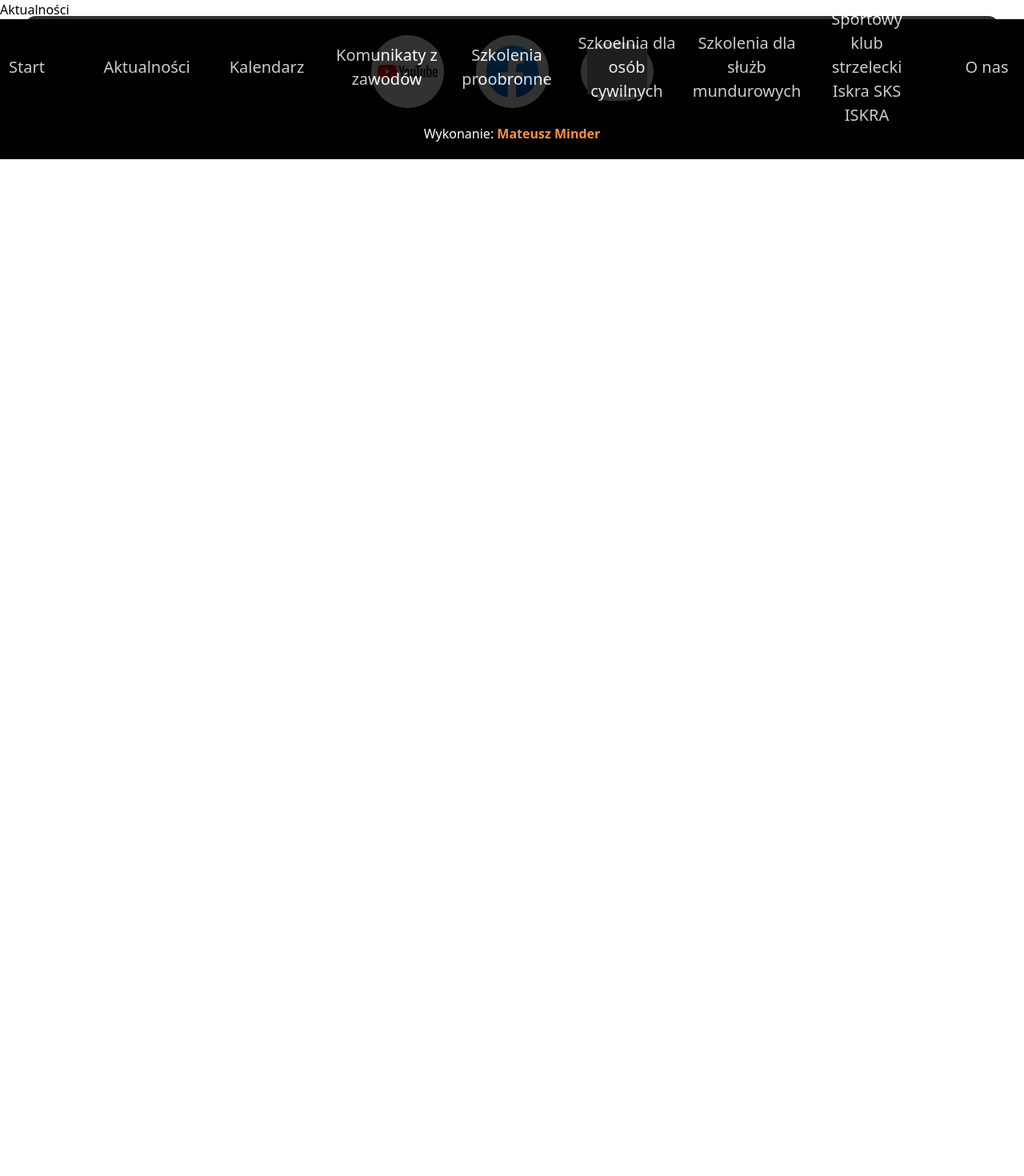
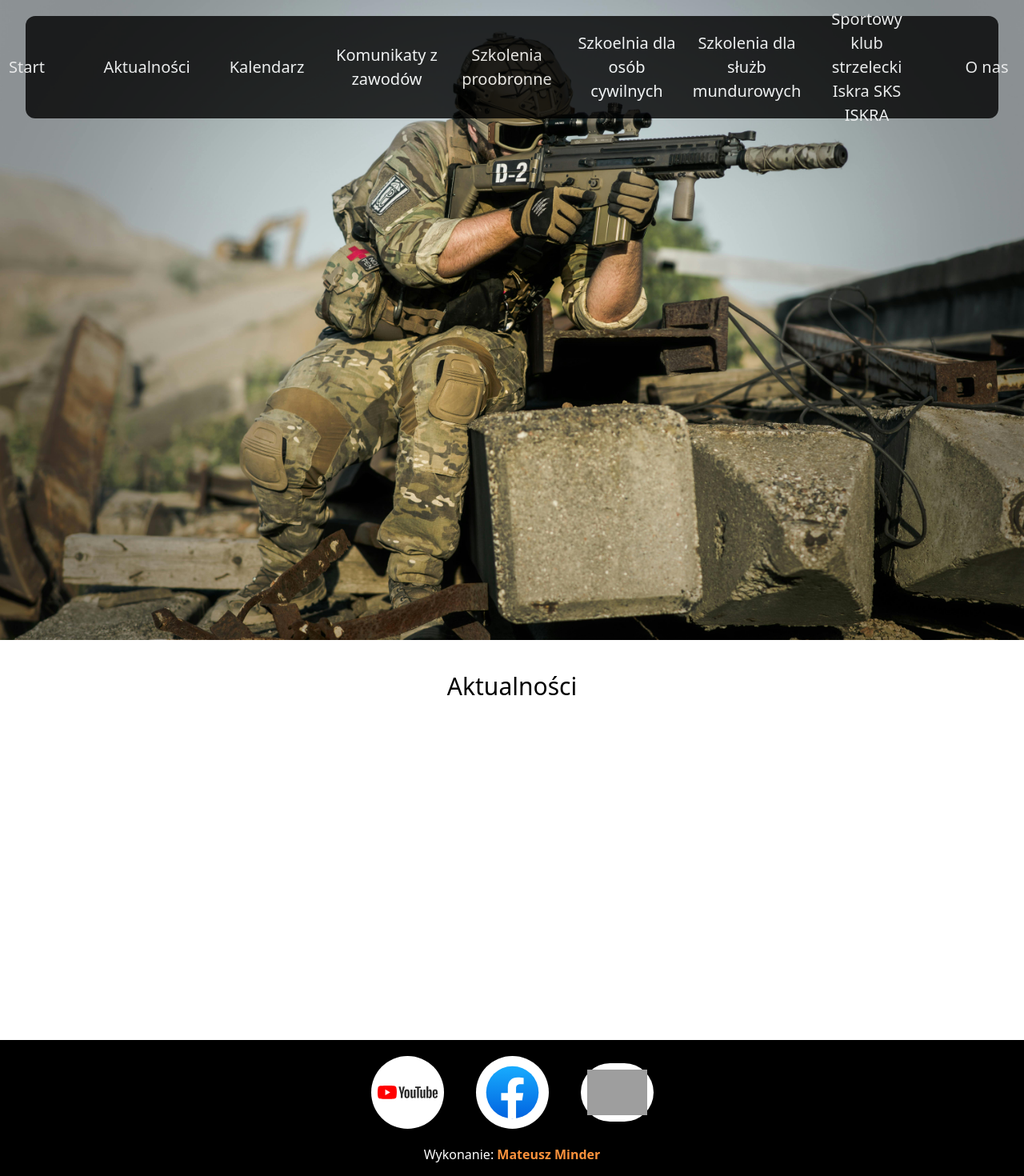
Before and after one commit to CornyCapacitor/sps-iskra, a Next.js app: page /aktualnosci in a window 1280 px wide. Shown: the top 1470 px of the page at 80% size. Before the commit the page ends 800 px from the top, so only its background shows below. Built offline with nearby package versions, Linux system fonts and the light colour scheme; grey boxes are pictures that could not be loaded.

Commit message:
aktualnosci setup

```diff
--- a/src/app/aktualnosci/page.tsx
+++ b/src/app/aktualnosci/page.tsx
@@ -1,8 +1,13 @@
+import { PageImage } from "@/components/PageImage"
+
 const page = () => {
   return (
-    <div>
-      <p>Aktualności</p>
-    </div>
+    <main className="flex-col w-full items-center justify-center text-center max-w-full overflow-x-hidden">
+      <PageImage imageUrl={"/aktualnosci-placeholder.jpg"} />
+      <section className="flex flex-wrap gap-5 items-start justify-center p-10 min-h-[500px]">
+        <h1 className="text-3xl">Aktualności</h1>
+      </section>
+    </main>
   )
 }
 
```
Also changed, not shown: public/aktualnosci-placeholder.jpg (added).
